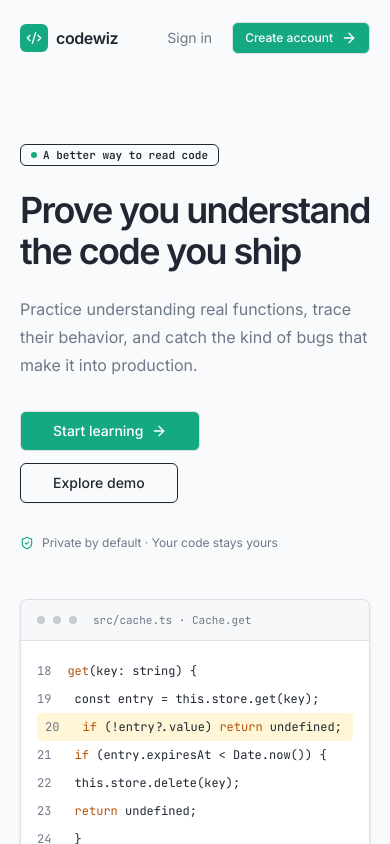
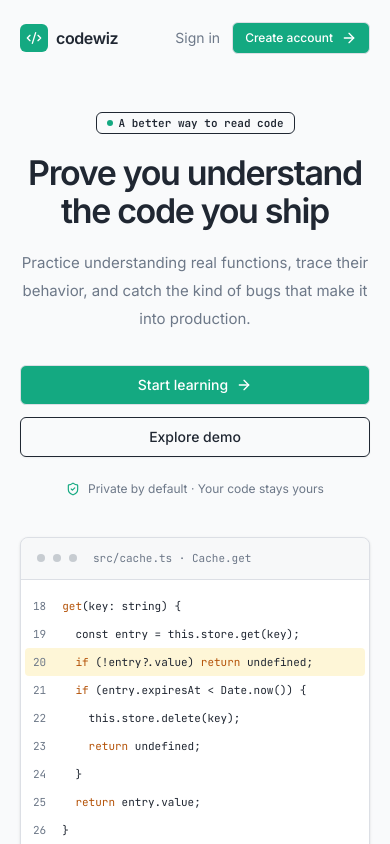
Before and after one commit to RoshaanT1/CodeWiz, a Next.js app: page / in a window 390 px wide. Shown: the top 844 px of the page. Built offline with nearby package versions, Linux system fonts and the light colour scheme.

Commit message:
[UI-7] Balance the landing page on phone, tablet and laptop
Keep code indentation in the hero sample, stack the hero until laptop width,
full-width hero buttons on phones, and even out section spacing.

```diff
--- a/app/page.tsx
+++ b/app/page.tsx
@@ -17,11 +17,11 @@ function Ln({ n }: { n: number }) {
 
 export default function HomePage() {
   return (
-    <div className="min-h-[100dvh]">
-      <header className="mx-auto flex max-w-[1200px] items-center justify-between px-5 py-5">
+    <div className="flex min-h-[100dvh] flex-col">
+      <header className="mx-auto flex w-full max-w-[1200px] items-center justify-between gap-3 px-5 py-5">
         <Logo />
-        <div className="flex items-center gap-2">
-          <Link href="/sign-in" className="px-3 py-2 text-sm text-muted-foreground hover:text-foreground" data-testid="link-sign-in">
+        <div className="flex items-center gap-1 sm:gap-2">
+          <Link href="/sign-in" className="px-2 py-2 sm:px-3 text-sm text-muted-foreground hover:text-foreground" data-testid="link-sign-in">
             Sign in
           </Link>
           <Link href="/sign-up">
@@ -31,44 +31,44 @@ export default function HomePage() {
           </Link>
         </div>
       </header>
-      <main className="mx-auto max-w-[1200px] px-5">
-        <section className="grid min-h-[490px] items-center gap-12 border-b py-16 md:grid-cols-[1fr_0.78fr] md:py-20">
-          <div className="fade-in max-w-[650px]">
-            <Badge variant="outline" className="mb-6 gap-1.5 font-mono text-[11px]">
+      <main className="mx-auto w-full max-w-[1200px] flex-1 px-5">
+        <section className="grid items-center gap-10 border-b pb-14 pt-8 sm:gap-12 sm:pb-16 sm:pt-12 lg:min-h-[520px] lg:grid-cols-[minmax(0,1fr)_minmax(0,0.85fr)] lg:gap-16 lg:py-20">
+          <div className="fade-in mx-auto max-w-[650px] text-center lg:mx-0 lg:text-left">
+            <Badge variant="outline" className="mb-5 gap-1.5 sm:mb-6 font-mono text-[11px]">
               <span className="h-1.5 w-1.5 rounded-full bg-primary" /> A better way to read code
             </Badge>
-            <h1 className="text-4xl font-semibold leading-[1.12] tracking-[-0.045em] sm:text-5xl md:text-[54px]">
+            <h1 className="text-[34px] font-semibold leading-[1.1] tracking-[-0.04em] sm:text-5xl lg:text-[54px]">
               Prove you understand the code you ship
             </h1>
-            <p className="mt-6 max-w-[520px] text-[16px] leading-7 text-muted-foreground">
+            <p className="mx-auto mt-5 max-w-[520px] text-[15px] leading-7 text-muted-foreground sm:mt-6 sm:text-base lg:mx-0">
               Practice understanding real functions, trace their behavior, and catch the kind of bugs that make it into
               production.
             </p>
-            <div className="mt-8 flex flex-wrap gap-3">
-              <Link href="/sign-up">
-                <Button size="lg" data-testid="button-start-learning">
+            <div className="mt-8 flex flex-col gap-3 sm:flex-row sm:justify-center lg:justify-start">
+              <Link href="/sign-up" className="sm:w-auto">
+                <Button size="lg" className="w-full sm:w-auto" data-testid="button-start-learning">
                   Start learning <ArrowRight size={15} />
                 </Button>
               </Link>
-              <Link href="/dashboard">
-                <Button size="lg" variant="outline" data-testid="button-view-demo">
+              <Link href="/dashboard" className="sm:w-auto">
+                <Button size="lg" variant="outline" className="w-full sm:w-auto" data-testid="button-view-demo">
                   Explore demo
                 </Button>
               </Link>
             </div>
-            <div className="mt-8 flex items-center gap-2 text-xs text-muted-foreground">
+            <div className="mt-6 flex items-center justify-center gap-2 text-xs text-muted-foreground sm:mt-8 lg:justify-start">
               <ShieldCheck size={14} className="text-primary" />
               Private by default · Your code stays yours
             </div>
           </div>
-          <div className="overflow-hidden rounded-lg border bg-card shadow-sm">
+          <div className="mx-auto w-full max-w-[560px] overflow-hidden rounded-lg border bg-card shadow-sm lg:max-w-none">
             <div className="flex items-center gap-2 border-b bg-muted/50 px-4 py-3">
               <span className="h-2 w-2 rounded-full bg-muted-foreground/35" />
               <span className="h-2 w-2 rounded-full bg-muted-foreground/35" />
               <span className="h-2 w-2 rounded-full bg-muted-foreground/35" />
-              <span className="ml-2 font-mono text-[11px] text-muted-foreground">src/cache.ts · Cache.get</span>
+              <span className="ml-2 truncate font-mono text-[11px] text-muted-foreground">src/cache.ts · Cache.get</span>
             </div>
-            <div className="p-4 font-mono text-[12px] leading-7">
+            <div className="overflow-x-auto whitespace-pre p-3 font-mono text-[11px] leading-7 sm:p-4 sm:text-[12px]">
               <div>
                 <Ln n={18} />
                 <span className="syntax-key">get</span>(key: string) {"{"}
@@ -77,7 +77,7 @@ export default function HomePage() {
                 <Ln n={19} />
                 {"  "}const entry = this.store.get(key);
               </div>
-              <div className="rounded bg-amber-100/70 px-2 dark:bg-amber-900/20">
+              <div className="-mx-2 rounded bg-amber-100/70 px-2 dark:bg-amber-900/20">
                 <Ln n={20} />
                 {"  "}
                 <span className="syntax-key">if</span> (!entry?.value) <span className="syntax-key">return</span> undefined;
@@ -118,12 +118,12 @@ export default function HomePage() {
             </div>
           </div>
         </section>
-        <section className="grid gap-10 border-b py-14 md:grid-cols-[230px_1fr]">
+        <section className="grid gap-8 border-b py-12 sm:py-16 lg:grid-cols-[260px_1fr] lg:gap-10">
           <div>
             <div className="font-mono text-[11px] uppercase tracking-wider text-primary">A deliberate practice loop</div>
-            <h2 className="mt-3 text-2xl font-semibold tracking-tight">Read. Reason. Review.</h2>
+            <h2 className="mt-3 text-2xl font-semibold tracking-tight sm:text-[28px]">Read. Reason. Review.</h2>
           </div>
-          <div className="grid gap-8 sm:grid-cols-3">
+          <div className="grid gap-6 sm:grid-cols-3 sm:gap-8">
             {STEPS.map(([n, t, d]) => (
               <div key={n} className="border-t-2 border-primary/50 pt-4">
                 <span className="font-mono text-xs text-muted-foreground">{n}</span>
@@ -133,20 +133,20 @@ export default function HomePage() {
             ))}
           </div>
         </section>
-        <section className="flex flex-col items-start justify-between gap-6 py-12 sm:flex-row sm:items-center">
+        <section className="flex flex-col items-center justify-between gap-6 py-12 text-center sm:flex-row sm:py-16 sm:text-left">
           <div>
             <h2 className="text-xl font-semibold">Build confidence by reading code.</h2>
             <p className="mt-2 text-sm text-muted-foreground">Your next useful debugging instinct starts with practice.</p>
           </div>
-          <Link href="/sign-up">
-            <Button data-testid="button-sign-up-bottom">
+          <Link href="/sign-up" className="shrink-0">
+            <Button size="lg" data-testid="button-sign-up-bottom">
               Create your workspace <ArrowRight size={14} />
             </Button>
           </Link>
         </section>
       </main>
       <footer className="border-t">
-        <div className="mx-auto flex max-w-[1200px] items-center justify-between px-5 py-5 text-xs text-muted-foreground">
+        <div className="mx-auto flex max-w-[1200px] items-center justify-between gap-4 px-5 py-6 text-xs text-muted-foreground">
           <Logo small />
           <span>CodeWiz · Learn by understanding.</span>
         </div>
```
